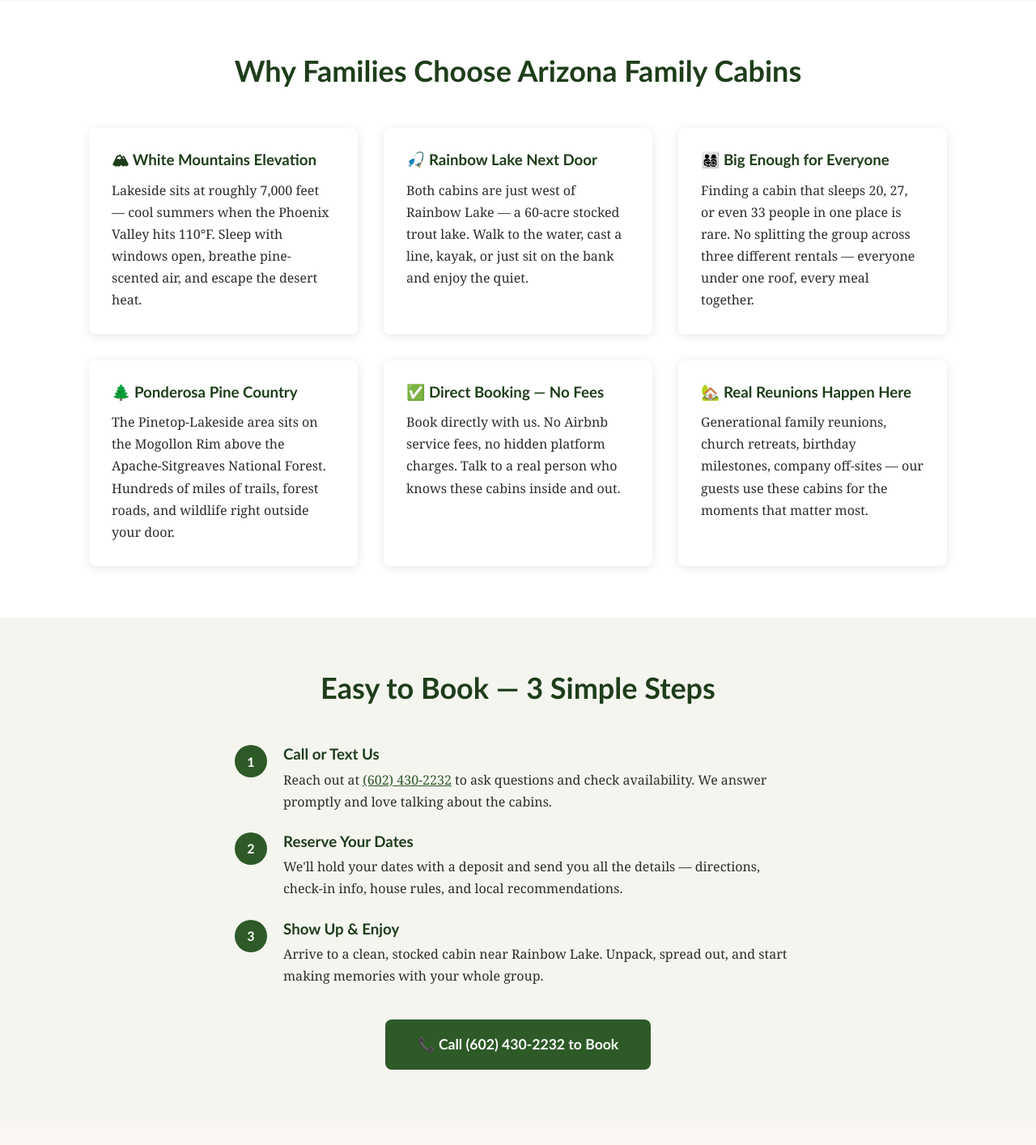
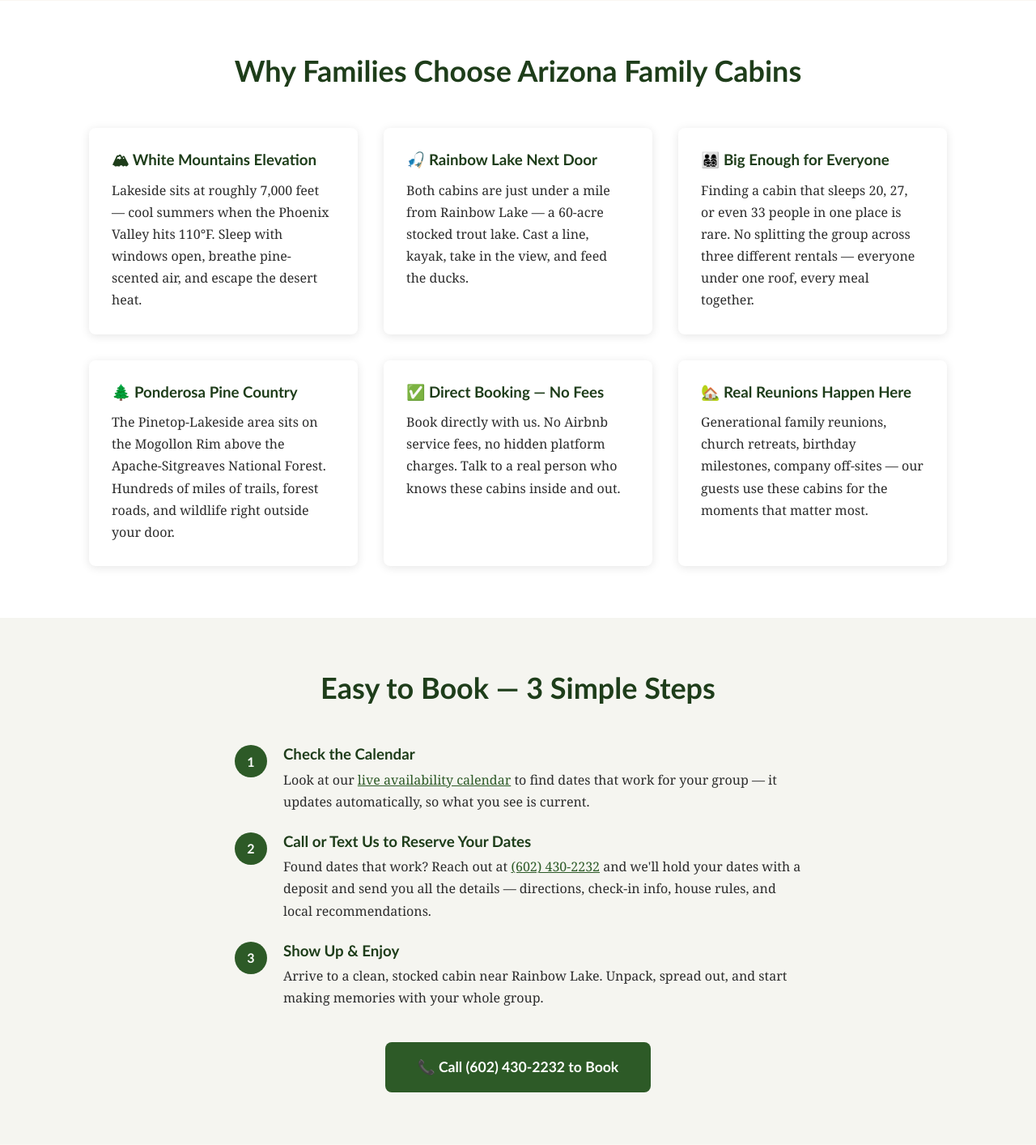
Before and after one commit to shiloh-lundahl/arizonafamilycabins, a Flask app: page / in a window 1280 px wide. Shown: the part 1725-3139 px from the top of the page at 81% size. Run offline with Flask 3, Linux system fonts and the light colour scheme; some libraries are stand-ins or nearby versions.

Commit message:
Fix Rainbow Lake distance claims; reorder booking steps; add cabin details
Corrected an inaccurate "steps from"/"walk to the water"/"sit on the
bank" framing used across the homepage, About, FAQ, both property
pages, and 2 content pages — the lake is actually just under a mile
from both cabins, and there isn't a good spot to sit on the bank.
Replaced with an accurate distance and (on the homepage) mention of
the lake view and feeding ducks.

Reordered the homepage's 3-step booking process to check the
calendar first, then call/text to reserve — matches how the actual
booking flow works.

Parkway Lodge page now highlights that the included golf cart pulls
the kayaks down to the lake, and that the 7th bedroom is a bunk room
(3 triple bunks, sleeps 9) available for an additional cost.

```diff
--- a/content/pages/family-reunion-cabins-arizona.json
+++ b/content/pages/family-reunion-cabins-arizona.json
@@ -5,9 +5,9 @@
   "meta_description": "Arizona family reunion cabins in Lakeside, AZ. Parkway Lodge sleeps 27; Mohave Cabin with a Treehouse sleeps 33. Near Rainbow Lake.",
   "h1_title": "Family Reunion Cabins in Arizona",
   "hero_text": "Everyone under one roof — 27 or 33 people, 7 bedrooms, near Rainbow Lake in the White Mountains. The Arizona reunion cabin you've been searching for.",
-  "why_section": "<h2>Why Our Cabins Are Built for Family Reunions</h2><p>The single hardest part of planning a family reunion in Arizona is finding one property that fits everyone. Renting three separate Airbnbs means three check-in codes, three sets of house rules, and a group that naturally fractures into sub-groups. The whole point of a reunion — everyone together — gets undermined by logistics.</p><p>Our two Lakeside cabins solve that problem directly. Parkway Lodge puts up to 27 people under a single roof. Mohave Cabin with a Treehouse handles up to 33. If your reunion runs larger, book both: together they accommodate up to 60 guests on adjacent properties near Rainbow Lake.</p><p>At 7,000 feet in the Arizona White Mountains, the setting handles itself. Cool summer temperatures (highs in the low 80s), ponderosa pine forest, Rainbow Lake steps away for fishing and morning walks, and evenings cool enough for a fire outside. It's the kind of place where three days in, the older generation is still at the kitchen table at midnight and the kids have claimed every corner of the property.</p>",
+  "why_section": "<h2>Why Our Cabins Are Built for Family Reunions</h2><p>The single hardest part of planning a family reunion in Arizona is finding one property that fits everyone. Renting three separate Airbnbs means three check-in codes, three sets of house rules, and a group that naturally fractures into sub-groups. The whole point of a reunion — everyone together — gets undermined by logistics.</p><p>Our two Lakeside cabins solve that problem directly. Parkway Lodge puts up to 27 people under a single roof. Mohave Cabin with a Treehouse handles up to 33. If your reunion runs larger, book both: together they accommodate up to 60 guests on adjacent properties near Rainbow Lake.</p><p>At 7,000 feet in the Arizona White Mountains, the setting handles itself. Cool summer temperatures (highs in the low 80s), ponderosa pine forest, Rainbow Lake just under a mile away for fishing, and evenings cool enough for a fire outside. It's the kind of place where three days in, the older generation is still at the kitchen table at midnight and the kids have claimed every corner of the property.</p>",
   "how_section": "<h2>Planning Your Arizona Family Reunion: Practical Notes</h2><p><strong>Book early.</strong> Summer weekends — particularly July 4th, Labor Day, and school-break windows — fill months in advance. If your reunion is summer-targeted, calling in January or February is not too early.</p><p><strong>Provision the group kitchen before you arrive.</strong> Show Low, 10 minutes from our cabins, has a Safeway and Walmart. A group grocery run on arrival day is the most efficient way to stock a kitchen for 27 or 33 people.</p><p><strong>Plan one or two group activities, but leave space.</strong> The best reunion moments tend to happen unplanned — a fishing competition that takes over the afternoon, a card game that runs until 2 a.m., a morning walk around Rainbow Lake that becomes a tradition. Structure lightly.</p><p><strong>The treehouse is not just for kids.</strong> Mohave Cabin's treehouse creates natural overflow sleeping for teens who want their own space, and adults who want to say they slept in a treehouse. Assign it early to avoid negotiation.</p>",
-  "local_section": "<h2>What Your Reunion Group Will Do Here</h2><p><strong>Fish Rainbow Lake</strong> — 60 acres of stocked trout, steps from the cabins. Set up a family fishing tournament with a simple points system. Arizona fishing licenses are required (available at Show Low Walmart or online through AZ Game and Fish).</p><p><strong>Explore the Apache-Sitgreaves National Forest</strong> — Day hikes, forest drives, and ATV routes start just outside Lakeside. The KP Cienega and Pole Knoll Recreation Areas are family-friendly trailheads within 20 minutes of the cabins.</p><p><strong>Visit Fool Hollow Lake State Park</strong> — A 150-acre reservoir with swimming, boating, and picnic facilities, about 10 minutes away. Buy day passes in advance on summer weekends.</p><p><strong>Cook together</strong> — With a full kitchen and a group this size, the most memorable reunion meals are often the ones cooked collectively. Designate cooking teams by night. The White Mountains elevation means water boils at a slightly lower temperature — heads up if you're baking.</p>",
+  "local_section": "<h2>What Your Reunion Group Will Do Here</h2><p><strong>Fish Rainbow Lake</strong> — 60 acres of stocked trout, just under a mile from the cabins. Set up a family fishing tournament with a simple points system. Arizona fishing licenses are required (available at Show Low Walmart or online through AZ Game and Fish).</p><p><strong>Explore the Apache-Sitgreaves National Forest</strong> — Day hikes, forest drives, and ATV routes start just outside Lakeside. The KP Cienega and Pole Knoll Recreation Areas are family-friendly trailheads within 20 minutes of the cabins.</p><p><strong>Visit Fool Hollow Lake State Park</strong> — A 150-acre reservoir with swimming, boating, and picnic facilities, about 10 minutes away. Buy day passes in advance on summer weekends.</p><p><strong>Cook together</strong> — With a full kitchen and a group this size, the most memorable reunion meals are often the ones cooked collectively. Designate cooking teams by night. The White Mountains elevation means water boils at a slightly lower temperature — heads up if you're baking.</p>",
   "faq_section": [
     {
       "question": "What is the best cabin in Arizona for a family reunion of 25–30 people?",
--- a/content/pages/large-cabins-lakeside-arizona.json
+++ b/content/pages/large-cabins-lakeside-arizona.json
@@ -23,7 +23,7 @@
     },
     {
       "question": "Is Rainbow Lake near the cabins in Lakeside?",
-      "answer": "Yes — both our Lakeside cabins (Parkway Lodge and Mohave Cabin with a Treehouse) are located just west of Rainbow Lake, a 60-acre stocked trout lake. It's within easy walking distance of both properties."
+      "answer": "Yes — both our Lakeside cabins (Parkway Lodge and Mohave Cabin with a Treehouse) are located just west of Rainbow Lake, a 60-acre stocked trout lake, just under a mile from both properties."
     },
     {
       "question": "Can large groups find cabins that sleep 30+ in Lakeside?",
--- a/templates/about.html
+++ b/templates/about.html
@@ -41,7 +41,7 @@
     <h2 style="color:var(--pine-dk);margin-top:48px;margin-bottom:16px;">The Location</h2>
     <p>Lakeside is part of the Pinetop-Lakeside community, perched on the Mogollon Rim above the Apache-Sitgreaves National Forest. The area is threaded with hiking trails, forest roads, and small mountain lakes. Nearby highlights include:</p>
     <ul style="margin-top:12px;line-height:2.2;padding-left:20px;list-style:disc;">
-      <li><strong>Rainbow Lake</strong> — 60 acres of stocked trout, steps from both cabins</li>
+      <li><strong>Rainbow Lake</strong> — 60 acres of stocked trout, just under a mile from both cabins</li>
       <li><strong>Fool Hollow Lake Recreation Area</strong> — swimming, camping, paddling</li>
       <li><strong>Mogollon Rim Overlooks</strong> — sweeping views above 7,500 feet</li>
       <li><strong>Apache-Sitgreaves National Forest</strong> — hundreds of miles of trails and forest roads</li>
--- a/templates/faq.html
+++ b/templates/faq.html
@@ -113,8 +113,8 @@
         <p>Approximately 3 hours via AZ-77 North through Oracle and Globe, then east to Show Low and Lakeside.</p>
       </div>
       <div class="faq-item">
-        <h3>Is Rainbow Lake walkable from the cabins?</h3>
-        <p>Yes — both cabins are located just west of Rainbow Lake. It's a short walk to the water. The lake is 60 acres, stocked with trout, and great for fishing, kayaking, and enjoying the scenery.</p>
+        <h3>How far is Rainbow Lake from the cabins?</h3>
+        <p>Both cabins are located just west of Rainbow Lake, just under a mile away. The lake is 60 acres, stocked with trout, and great for fishing, kayaking, and enjoying the scenery.</p>
       </div>
       <div class="faq-item">
         <h3>What is there to do in the area?</h3>
--- a/templates/home.html
+++ b/templates/home.html
@@ -115,7 +115,7 @@
       </div>
       <div class="col">
         <h3>🎣 Rainbow Lake Next Door</h3>
-        <p>Both cabins are just west of Rainbow Lake — a 60-acre stocked trout lake. Walk to the water, cast a line, kayak, or just sit on the bank and enjoy the quiet.</p>
+        <p>Both cabins are just under a mile from Rainbow Lake — a 60-acre stocked trout lake. Cast a line, kayak, take in the view, and feed the ducks.</p>
       </div>
       <div class="col">
         <h3>👨‍👩‍👧‍👦 Big Enough for Everyone</h3>
@@ -147,15 +147,15 @@
       <div class="step">
         <div class="step-num">1</div>
         <div class="step-body">
-          <h3>Call or Text Us</h3>
-          <p>Reach out at <a href="tel:{{ phone_raw }}">{{ phone }}</a> to ask questions and check availability. We answer promptly and love talking about the cabins.</p>
+          <h3>Check the Calendar</h3>
+          <p>Look at our <a href="/availability/">live availability calendar</a> to find dates that work for your group — it updates automatically, so what you see is current.</p>
         </div>
       </div>
       <div class="step">
         <div class="step-num">2</div>
         <div class="step-body">
-          <h3>Reserve Your Dates</h3>
-          <p>We'll hold your dates with a deposit and send you all the details — directions, check-in info, house rules, and local recommendations.</p>
+          <h3>Call or Text Us to Reserve Your Dates</h3>
+          <p>Found dates that work? Reach out at <a href="tel:{{ phone_raw }}">{{ phone }}</a> and we'll hold your dates with a deposit and send you all the details — directions, check-in info, house rules, and local recommendations.</p>
         </div>
       </div>
       <div class="step">
--- a/templates/property_mohave_cabin.html
+++ b/templates/property_mohave_cabin.html
@@ -100,7 +100,7 @@
         <p>Treehouses are rare in vacation rentals — and rarer still in a White Mountains cabin that already sleeps 28+ in the main structure. Mohave's treehouse is set in the pines, adding extra sleeping capacity while giving your group something genuinely memorable. Kids claim it immediately. Teens disappear into it happily. And adults appreciate that everyone still wakes up in the same property.</p>
 
         <h2 style="color:var(--pine-dk);margin-top:40px;margin-bottom:16px;">Location: West of Rainbow Lake, Lakeside, AZ</h2>
-        <p>Lakeside is one half of the Pinetop-Lakeside community, sitting on the Mogollon Rim at the edge of the Apache-Sitgreaves National Forest. Rainbow Lake — 60 acres of stocked trout water — is literally steps from the cabin. The lake is perfect for fishing, casual paddling, or just sitting on the bank while the group cooks dinner.</p>
+        <p>Lakeside is one half of the Pinetop-Lakeside community, sitting on the Mogollon Rim at the edge of the Apache-Sitgreaves National Forest. Rainbow Lake — 60 acres of stocked trout water — is just under a mile from the cabin. The lake is great for fishing, casual paddling, and taking in the view.</p>
         <p style="margin-top:12px;">Show Low is about 10 minutes away for groceries and restaurants. The White Mountains Scenic Railroad in Pinetop, Fool Hollow Lake Recreation Area, and Hawley Lake are all within a short drive. For the adventurous, the Rim Lakes Recreation Area offers trails above 8,000 feet with sweeping views of the Mogollon Rim.</p>
 
         <h2 style="color:var(--pine-dk);margin-top:40px;margin-bottom:16px;">Perfect For</h2>
--- a/templates/property_parkway_lodge.html
+++ b/templates/property_parkway_lodge.html
@@ -123,6 +123,10 @@
 
         <p style="margin-top:16px;">Located just west of Rainbow Lake in Lakeside, the lodge sits at roughly 7,000 feet elevation. Summer highs hover in the low 80s while the Phoenix Valley bakes. In the evenings, temperatures dip into the 50s — perfect for a fire on the deck and a sky full of stars that you simply don't see from the city.</p>
 
+        <p style="margin-top:16px;">The property comes with an electric golf cart and two kayaks on a trailer, so hauling gear down to Rainbow Lake is as easy as hopping in and driving — no carrying kayaks by hand.</p>
+
+        <p style="margin-top:16px;">The 7th bedroom is a dedicated bunk room with three triple bunk beds, sleeping 9 on its own. It's available for an additional cost for groups that need the extra space.</p>
+
         <h2 style="color:var(--pine-dk);margin-top:40px;margin-bottom:16px;">Amenities</h2>
         <div class="amenity-grid">
           <div class="amenity">7 Bedrooms</div>
@@ -138,7 +142,7 @@
         </div>
 
         <h2 style="color:var(--pine-dk);margin-top:40px;margin-bottom:16px;">The Location: Lakeside &amp; Rainbow Lake</h2>
-        <p>Lakeside is part of the twin communities of Pinetop-Lakeside, perched on the Mogollon Rim at the edge of the Apache-Sitgreaves National Forest. Rainbow Lake — just steps from Parkway Lodge — is a 60-acre stocked trout lake popular for fishing, catch-and-release, and quiet morning paddles. The area sits at the gateway to hundreds of miles of forest trails, ATV routes, and scenic byways.</p>
+        <p>Lakeside is part of the twin communities of Pinetop-Lakeside, perched on the Mogollon Rim at the edge of the Apache-Sitgreaves National Forest. Rainbow Lake — just under a mile from Parkway Lodge — is a 60-acre stocked trout lake popular for fishing, catch-and-release, and quiet morning paddles. The area sits at the gateway to hundreds of miles of forest trails, ATV routes, and scenic byways.</p>
         <p style="margin-top:12px;">Drive times: approximately 3.5 hours from Phoenix via US-60 East through Globe and Show Low; about 3 hours from Tucson via AZ-77 through Globe.</p>
 
         <h2 style="color:var(--pine-dk);margin-top:40px;margin-bottom:16px;">Perfect For</h2>
```
